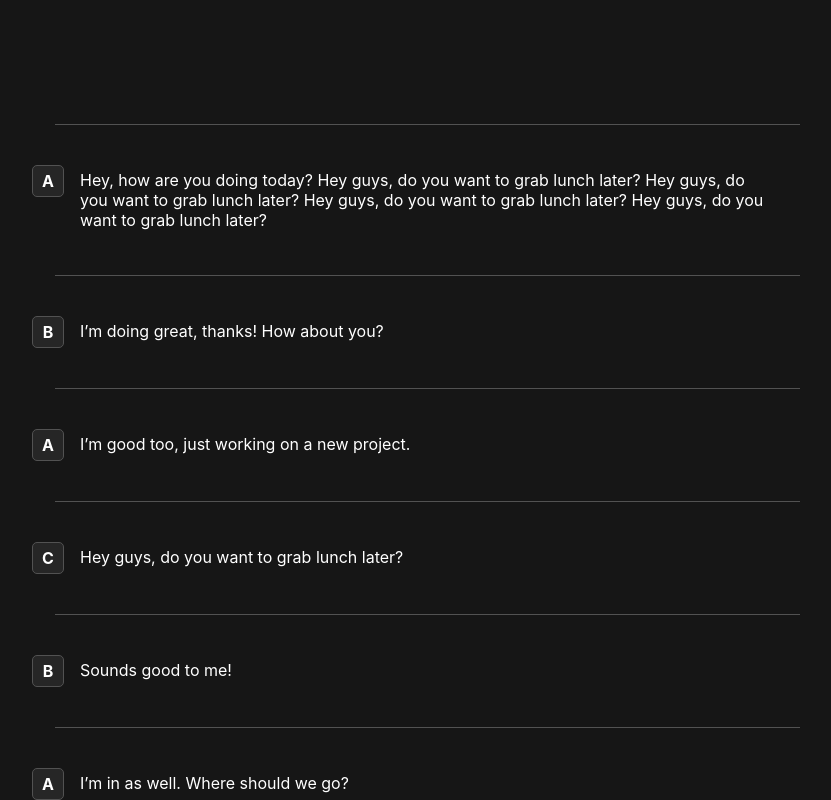
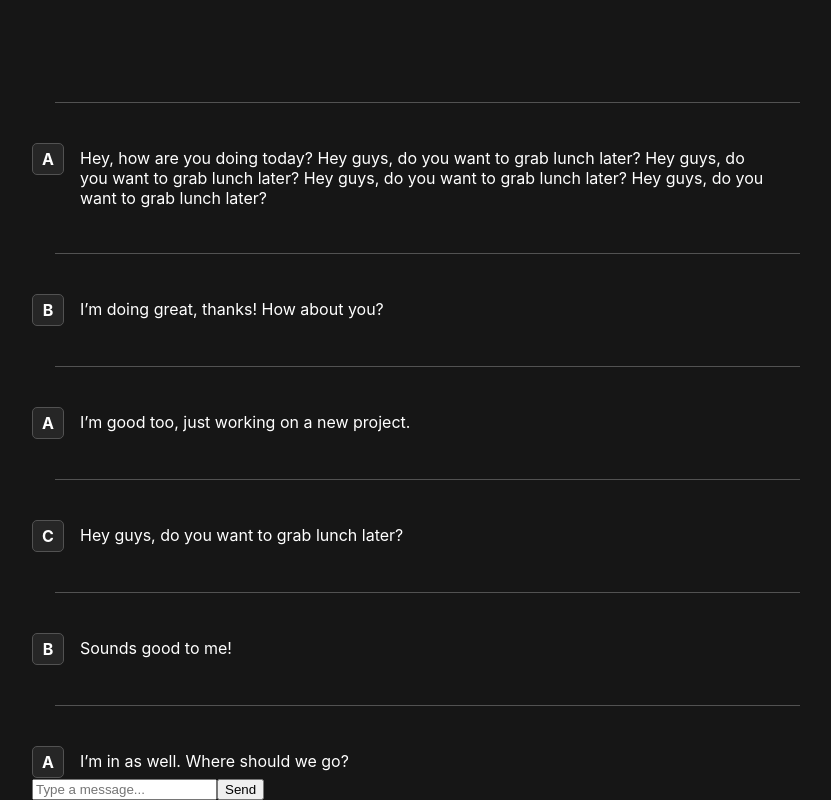
Before and after one commit to doga-ozcelik/chat-application, a React (Create React App) app: page / in a window 1280 px wide. Shown: the whole page, without its empty margins (224-1055 px from the left). Built offline with nearby package versions, Linux system fonts and the light colour scheme.

Commit message:
feat(MessageInput): Add message input

```diff
--- a/src/App.tsx
+++ b/src/App.tsx
@@ -1,6 +1,7 @@
 import React from "react";
 import "./App.css";
 import ChatBox from "./components/ChatBox";
+import MessageInput from "./components/MessageInput";
 
 export const mockMessages = [
   {
@@ -46,6 +47,7 @@ function App() {
   return (
     <div className="App">
       <ChatBox messages={mockMessages} />
+      <MessageInput />
     </div>
   );
 }
--- /dev/null
+++ b/src/components/MessageInput/MessageInput.css
@@ -0,0 +1,3 @@
+.Container {
+  width: 100%;
+}
--- /dev/null
+++ b/src/components/MessageInput/index.tsx
@@ -0,0 +1,20 @@
+import React, { useState } from "react";
+import "./MessageInput.css";
+
+const MessageInput: React.FC = () => {
+  const [input, setInput] = useState<string>("");
+
+  return (
+    <div className="Container">
+      <input
+        type="text"
+        value={input}
+        onChange={(e) => setInput(e.target.value)}
+        placeholder="Type a message..."
+      />
+      <button type="submit">Send</button>
+    </div>
+  );
+};
+
+export default MessageInput;
```
